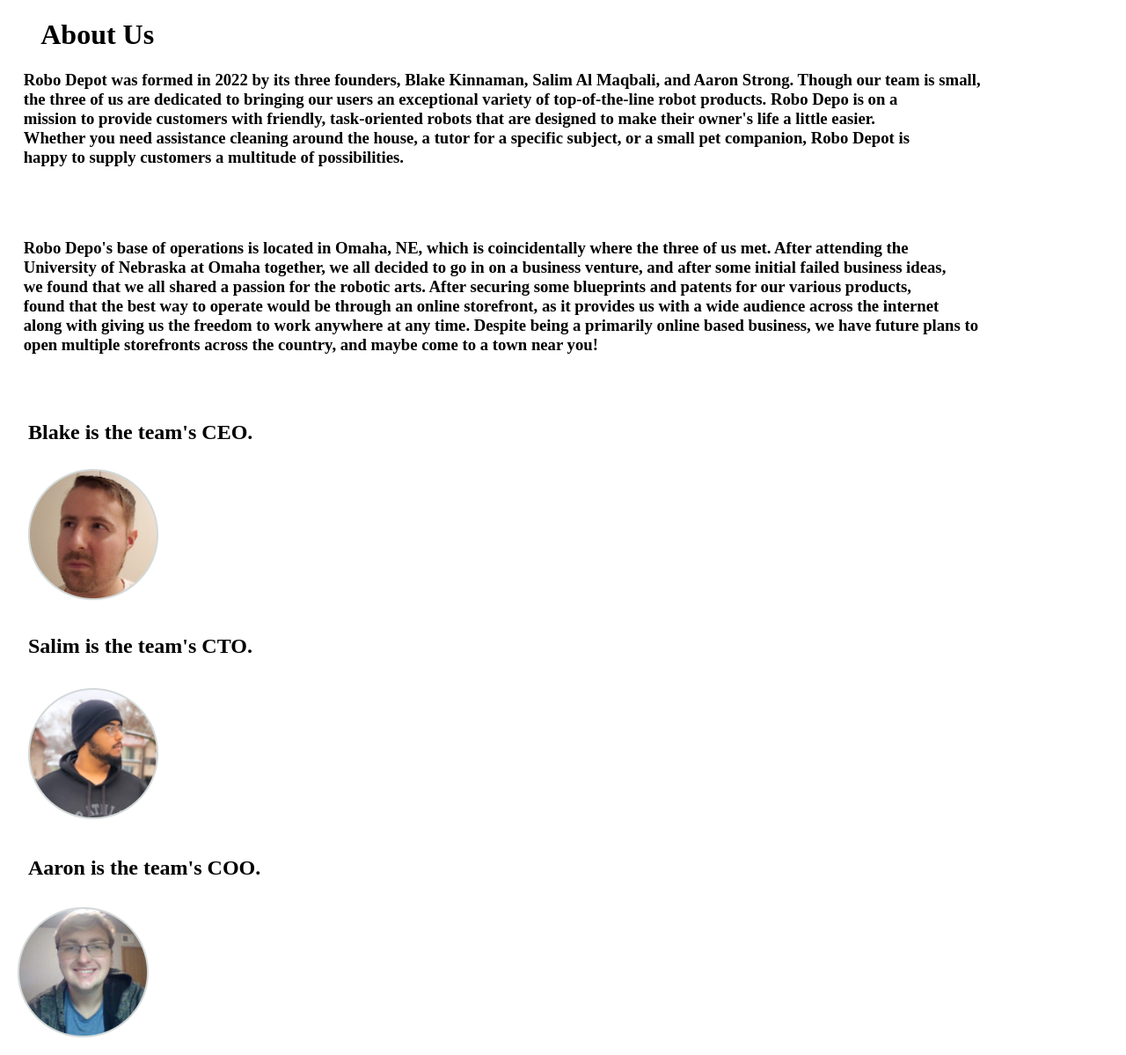
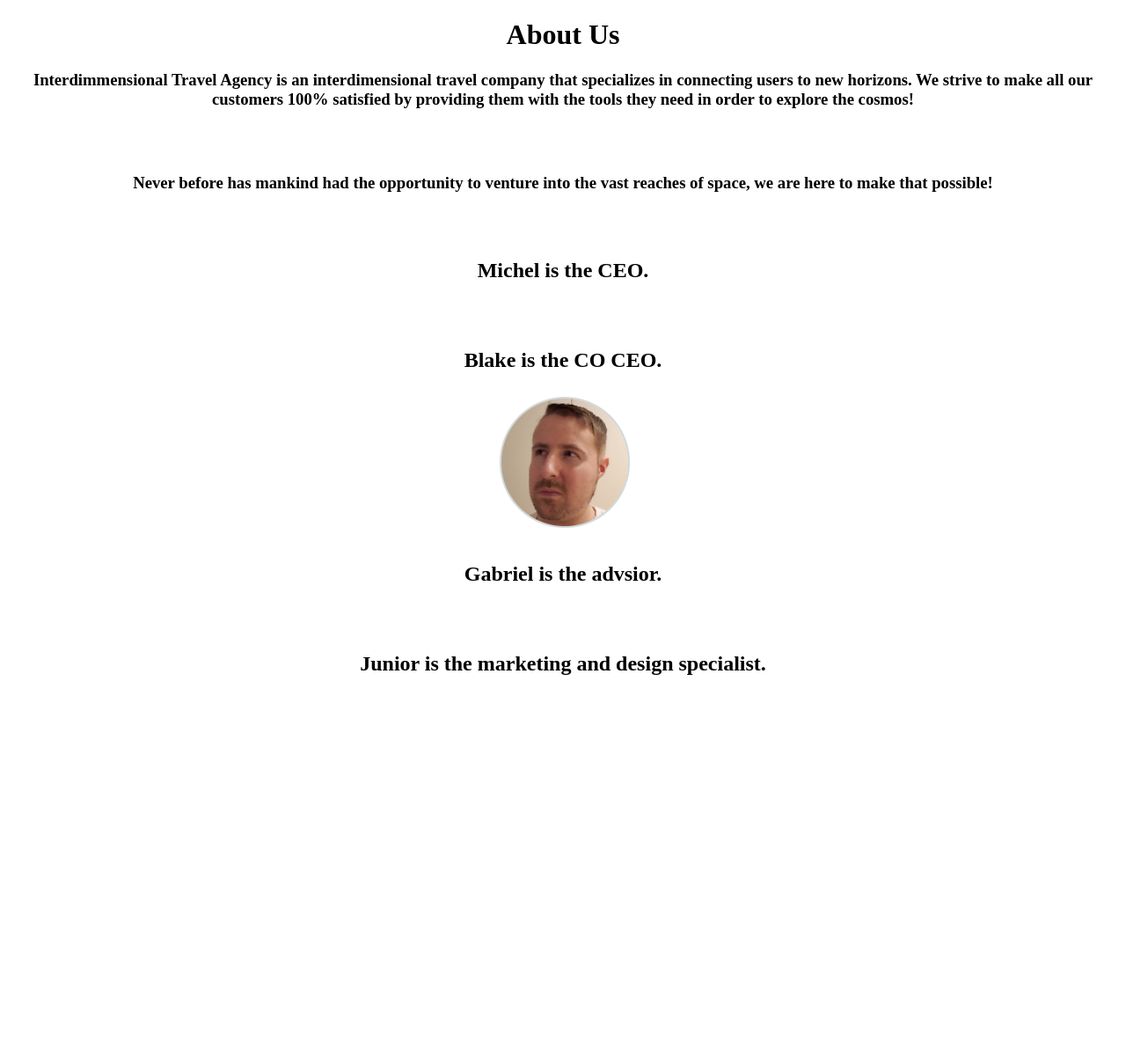
Before and after one commit to gconner2016/ISQA4900Project, a Django app: page /About in a window 1280 px wide. Shown: the whole page at 88% size. After the commit the page ends 767 px from the top, so only its background shows below. Run offline with Django 4.2, Linux system fonts and the light colour scheme.

Commit message:
Updated contact and About US page

```diff
--- a/shop/templates/About.html
+++ b/shop/templates/About.html
@@ -7,31 +7,25 @@
     <title>About Page</title>
 </head>
 <body>
-    <h1>&emsp; About Us</h1>
+    <h1><center> About Us</center></h1>
 
-    <p><h3>&emsp;Robo Depot was formed in 2022 by its three founders, Blake Kinnaman, Salim Al Maqbali, and Aaron Strong. Though our team is small,<br>
-        &emsp;the three of us are dedicated to bringing our users an exceptional variety of top-of-the-line robot products. Robo Depo is on a <br>
-        &emsp;mission to provide customers with friendly, task-oriented robots that are designed to make their owner's life a little easier. <br>
-        &emsp;Whether you need assistance cleaning around the house, a tutor for a specific subject, or a small pet companion, Robo Depot is <br>
-        &emsp;happy to supply customers a multitude of possibilities.</p>
+    <p><h3><center>Interdimmensional Travel Agency is an interdimensional travel company that specializes in connecting users to new horizons.
+        We strive to make all our customers 100% satisfied by providing them with the tools they need in order to explore the cosmos!</h3></center></p>
     <br>
     <br>
-    <p>&emsp;Robo Depo's base of operations is located in Omaha, NE, which is coincidentally where the three of us met. After attending the <br>
-        &emsp;University of Nebraska at Omaha together, we all decided to go in on a business venture, and after some initial failed business ideas,<br>
-        &emsp;we found that we all shared a passion for the robotic arts. After securing some blueprints and patents for our various products, <br>
-        &emsp;found that the best way to operate would be through an online storefront, as it provides us with a wide audience across the internet <br>
-        &emsp;along with giving us the freedom to work anywhere at any time. Despite being a primarily online based business, we have future plans to <br>
-        &emsp;open multiple storefronts across the country, and maybe come to a town near you!</h3></p>
+    <p><h3><center>Never before has mankind had the opportunity to venture into the vast reaches of space, we are here to make that possible!</center></h3></p>
     <br>
     <br>
-    <p><h2>&emsp;Blake is the team's CEO.</p>
-   <img src="shop/Blake.png">
+    <p><center><h2>Michel is the CEO.</p>
     <br>
-    <p>&emsp;Salim is the team's CTO.</p>
-    <img src="shop/Salim.png">
+    <p>Blake is the CO CEO.</p>
+    <img src="shop/Blake.png">
     <br>
-    <p>&emsp;Aaron is the team's COO.</h2></p>
-    <img src="shop/Aaron.png">
+    <p>Gabriel is the advsior.</p>
+
+    <br>
+    <p>Junior is the marketing and design specialist.</h2></center></p>
+
 
 </body>
 </html>
--- a/shop/templates/shop/base.html
+++ b/shop/templates/shop/base.html
@@ -74,8 +74,9 @@
       </div>
       <div class="contact-container">
          <h2>Contact</h2>
-         <p>Phone Number: 1-531-876-9340</p>
-         <p>Email: RoboDepot@gmail.com</p>
+         <p>On Planet Earth: 000-431-0000</p>
+          <p> Interdimmensional Hotline: 000-999-000-999 </p>
+         <p>Email: WorldlyTravel@EverythingandEverywhere.com</p>
       </div>
       <div>
          <h2><a href= "About" class="link">About</a></h2>
```
